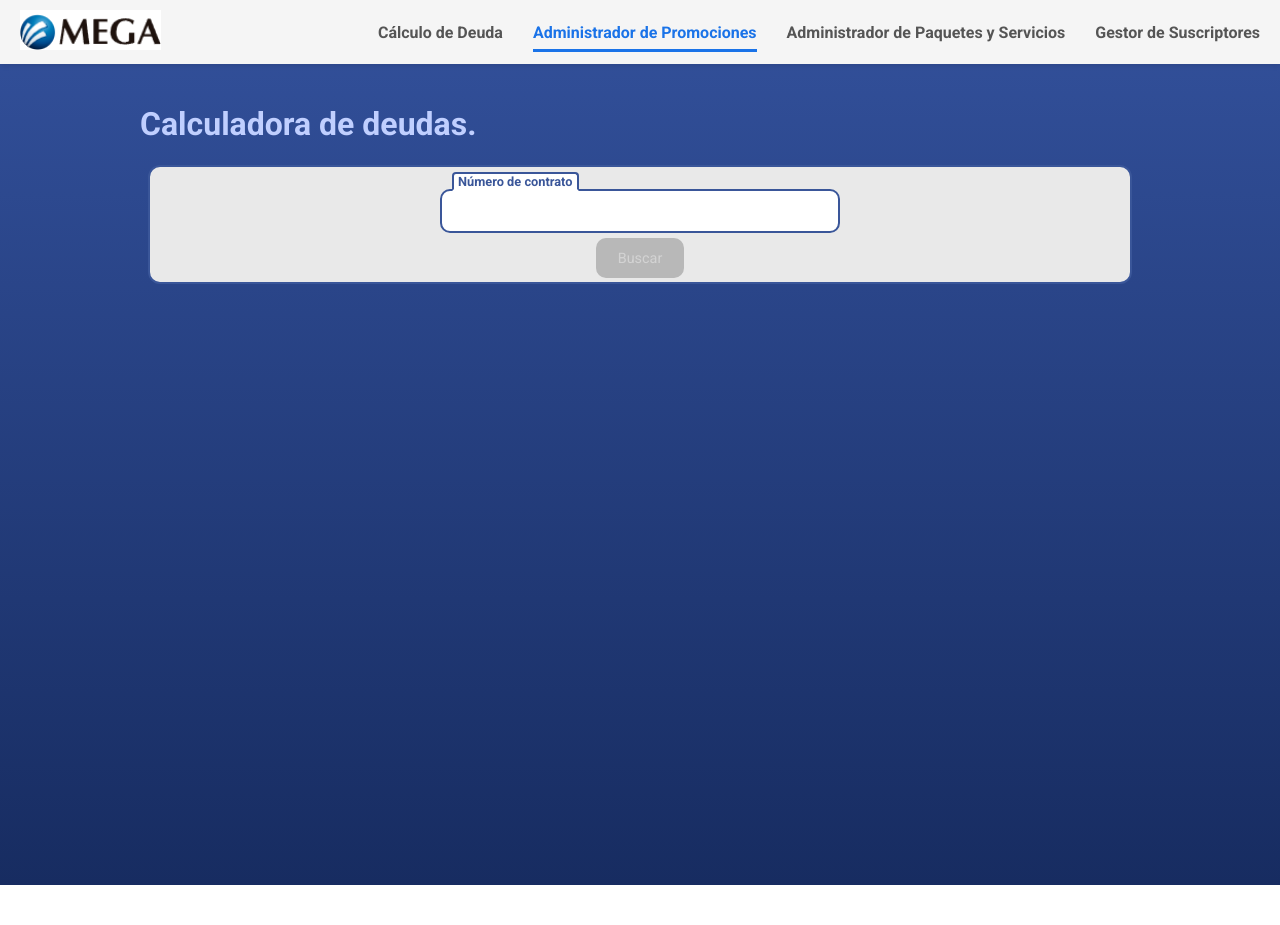
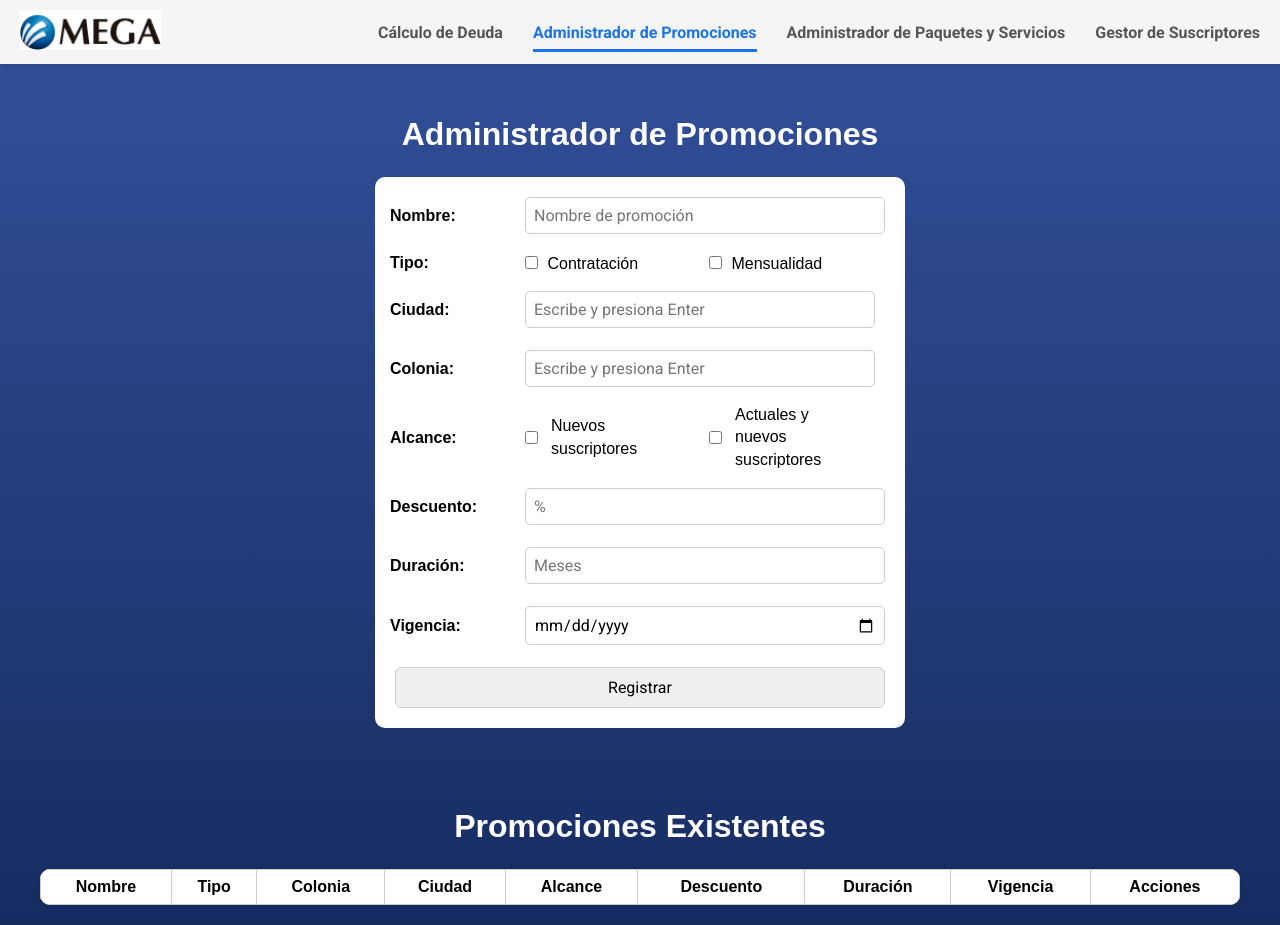
Before and after one commit to Cronos-llvllx/RetoMegaConfigurador2025, an Angular app in the folder client/: page /administrador-promociones in a window 1280 px wide. Before the commit the page ends 885 px from the top, so only its background shows below. Built offline with nearby package versions, Linux system fonts and the light colour scheme.

Commit message:
Habilitando routes Promotions-manager

```diff
--- a/client/src/app/app.routes.ts
+++ b/client/src/app/app.routes.ts
@@ -23,7 +23,7 @@ export const routes: Routes = [
         path: 'administrador-promociones',
         title: 'Administrador de Promociones',
         // Asume que este componente existe, si no, puedes usar SubscribersManagerComponent temporalmente
-        loadComponent: () => import('./pages/debt-calculator/debt-calculator.component').then(c => c.DebtCalculator) // Placeholder
+        loadComponent: () => import('./pages/promotions-manager/promociones.component').then(c => c.PromocionesComponent)
       },
       {
         path: 'administrador-paquetes',
--- a/client/src/app/pages/promotions-manager/promociones.component.html
+++ b/client/src/app/pages/promotions-manager/promociones.component.html
@@ -24,7 +24,7 @@
         </div>
 
         <div class="campo">
-            <label>Colonia:</label>
+            <label>Ciudad:</label>
             <input #coloniaInput (keydown.enter)="agregarColonia(coloniaInput.value); coloniaInput.value=''" placeholder="Escribe y presiona Enter" />
             <div class="box-elements">
                 <div class="box-container">
@@ -42,7 +42,7 @@
         </div>
 
         <div class="campo">
-            <label>Ciudad:</label>
+            <label>Colonia:</label>
             <input #ciudadInput (keydown.enter)="agregarCiudad(ciudadInput.value); ciudadInput.value=''" placeholder="Escribe y presiona Enter" />
             <div class="box-elements">
                 <div class="box-container">
```
